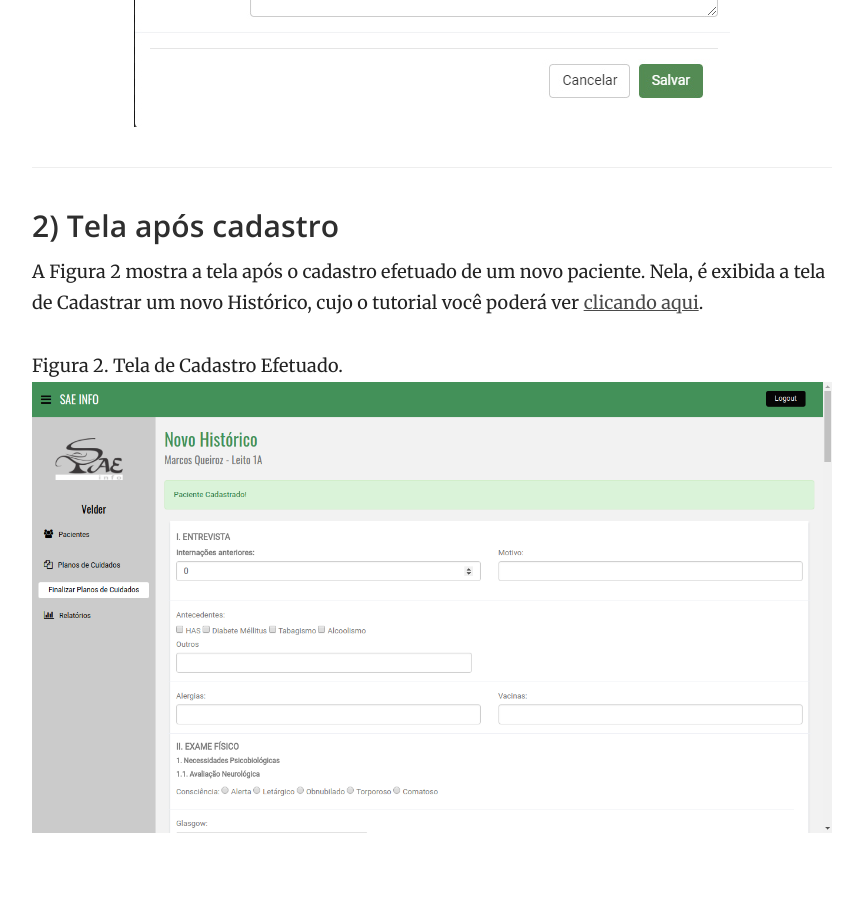
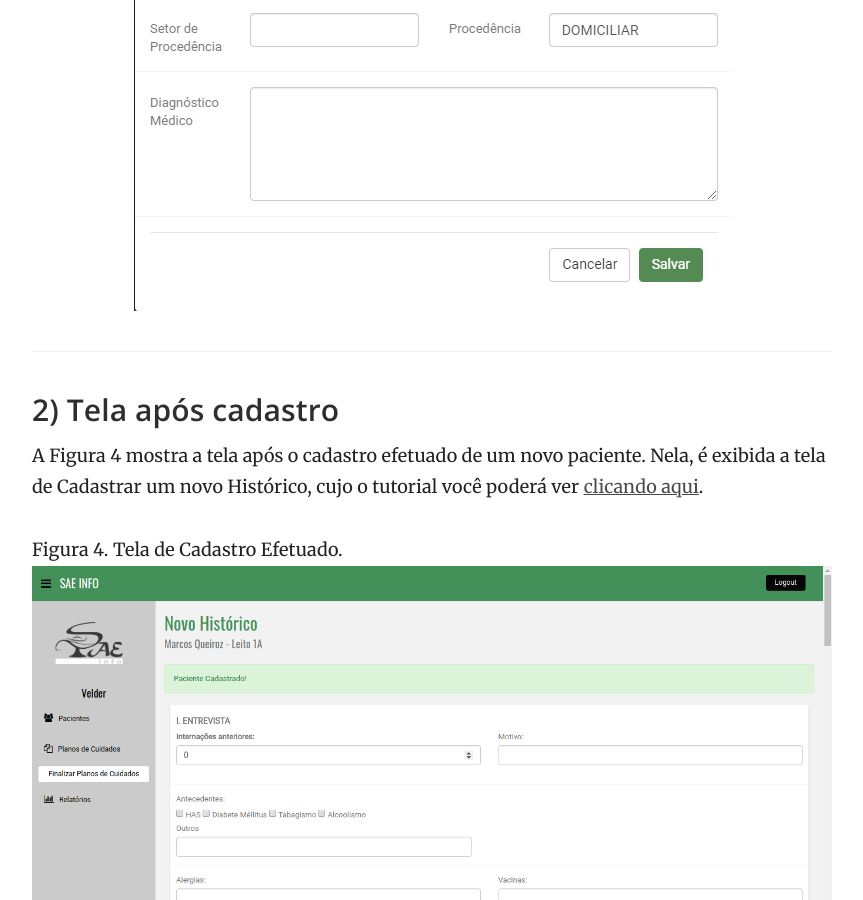
Before and after one commit to vldsoar/saeinfo-manual, a Jekyll site: the page built from _docs/web/cadastrar-paciente.md, in a window 1280 px wide and 900 px high, scrolled down 1702 px. Shown: the whole window, without its empty margins (358-1221 px from the left). Built offline with Jekyll 4.4.1, drawn with Linux system fonts in a browser that asks for light colours.

Commit message:
Corrigiu referência imagens

```diff
--- a/_docs/web/cadastrar-paciente.md
+++ b/_docs/web/cadastrar-paciente.md
@@ -13,15 +13,15 @@ Figura 1. Local de escolha do setor de procedência.
 ![]({{ site.baseurl }}/images/sae/paciente/ListaSetores.png){:class="img-center"}
 
 Após ter feito a escolha, uma lista de pacientes que estão internados naquele setor será carregada como mostra a figura 2.
-![]({{ site.baseurl }}/images/sae/paciente/PacientesPorSetor.png){:class="img-center"}
+![]({{ site.baseurl }}/images/sae/paciente/LidtsPacientesPorSetor.png){:class="img-center"}
 
 Clicando no ícone a direita da figura 2 pode-se realizar uma internação, será aberta ums janela como mostra a figura 3.
 ![]({{ site.baseurl }}/images/sae/paciente/Internacao.jpg){:class="img-center"}
 
 ### 2) Tela após cadastro
-A Figura 2 mostra a tela após o cadastro efetuado de um novo paciente. Nela, é exibida a tela de Cadastrar um novo Histórico, cujo o tutorial você poderá ver [clicando aqui]({{ site.baseurl }}{% link _docs/web/cadastrar-historico.md %}).
+A Figura 4 mostra a tela após o cadastro efetuado de um novo paciente. Nela, é exibida a tela de Cadastrar um novo Histórico, cujo o tutorial você poderá ver [clicando aqui]({{ site.baseurl }}{% link _docs/web/cadastrar-historico.md %}).
 
 
 
-Figura 2. Tela de Cadastro Efetuado.
+Figura 4. Tela de Cadastro Efetuado.
 ![]({{ site.baseurl }}/images/sae/paciente/cad_paciente_finalizado.png){:class="img-center"}
```
